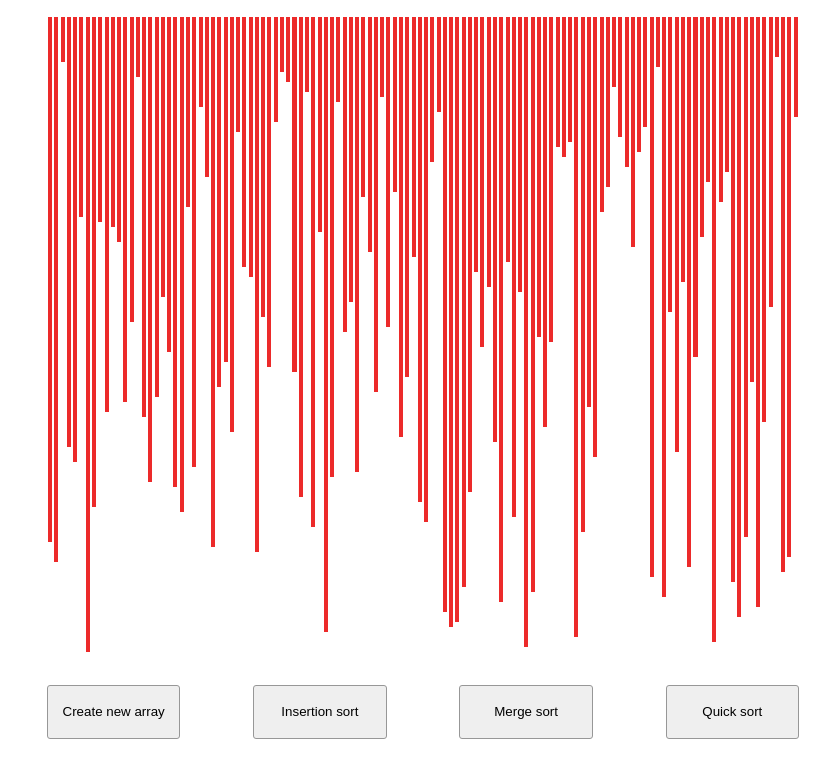
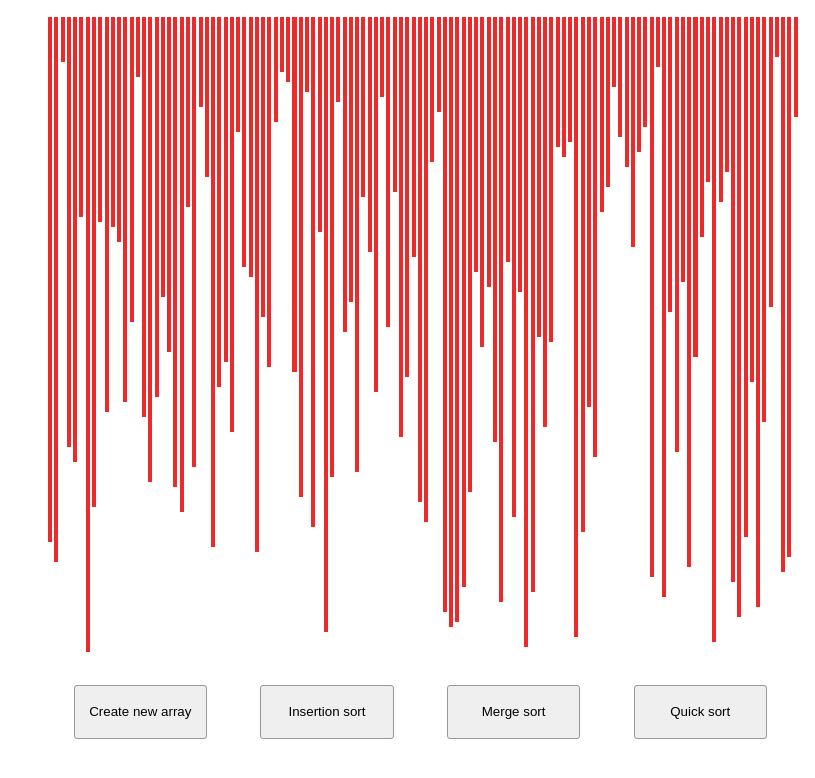
Before and after one commit to msmfa/sorting-visualiser, a React (Create React App) app: page / in a window 1280 px wide. Shown: the top 778 px of the page, without its empty margins (465-1280 px from the left). Built offline with nearby package versions, Linux system fonts and the light colour scheme.

Commit message:
Updated UI and changed title

```diff
--- a/public/index.html
+++ b/public/index.html
@@ -16,7 +16,7 @@
     -->
     <link rel="manifest" href="%PUBLIC_URL%/manifest.json" />
 
-    <title>React App</title>
+    <title>Sorting Visualiser</title>
   </head>
   <body>
     <noscript>You need to enable JavaScript to run this app.</noscript>
--- a/src/App.css
+++ b/src/App.css
@@ -22,8 +22,8 @@
 
 .app-container ul {
   display: flex;
-  justify-content: space-between;
   list-style-type: none;
+  position: fixed;
   margin: 2em 0;
 }
 
@@ -32,4 +32,5 @@
   width: 10em;
   height: 4em;
   border-radius: 3px;
+  margin: 0 2em;
 }
--- a/src/App.js
+++ b/src/App.js
@@ -8,7 +8,7 @@ import "./App.css";
 const arrayLength = 120;
 const minNumb = 5;
 const maxNum = 80;
-const timeDelay = 1;
+const timeDelay = 8;
 const sortingColour = "blue";
 const sortingCompleteColour = "black";
 
@@ -80,7 +80,7 @@ function DisplayArray() {
     }, timeDelay);
     setTimeout(() => {
       arrayBarStyle.backgroundColor = "";
-    }, timeDelay * 2);
+    }, timeDelay * 1);
   }
 
   function animateSortedArray() {
```
